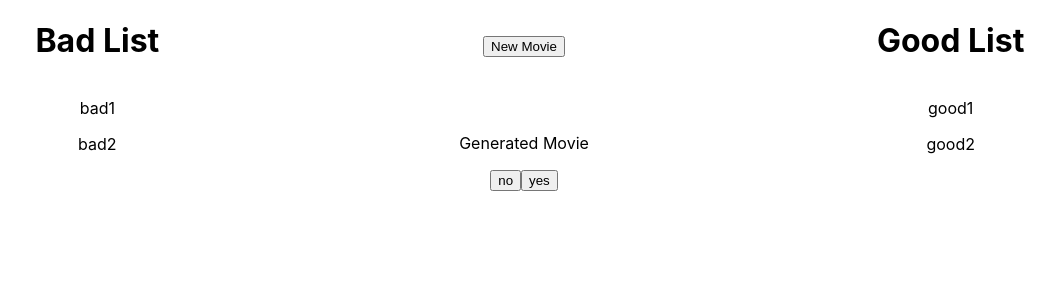
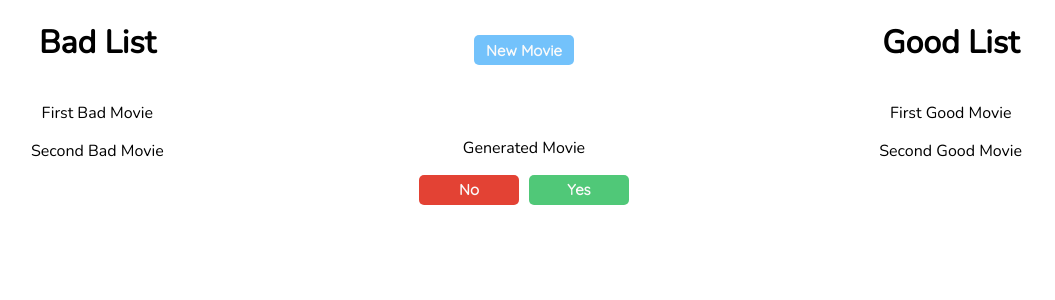
Before and after one commit to MatthewONeill/movierecommender, a JavaScript app: page / in a window 1280 px wide. Shown: the top 300 px of the page, without its empty margins (116-1171 px from the left). Built offline with nearby package versions, Linux system fonts and the light colour scheme; the HTML template or start-up script is replaced by a standard one.

Commit message:
Button Styling + adding fonts

```diff
--- a/public/index.html
+++ b/public/index.html
@@ -9,6 +9,8 @@
       name="description"
       content="Web site created using create-react-app"
     />
+    <link rel="preconnect" href="https://fonts.gstatic.com">
+    <link href="https://fonts.googleapis.com/css2?family=Nunito&family=Quicksand&display=swap" rel="stylesheet">
     <!--
       Notice the use of %PUBLIC_URL% in the tags above.
       It will be replaced with the URL of the `public` folder during the build.
--- a/src/App.css
+++ b/src/App.css
@@ -18,3 +18,49 @@
   width: 500px;
   text-align: center
 }
+
+h1{
+  font-family: 'Nunito', sans-serif;
+  font-weight: bolder;
+}
+
+p{
+  font-family: 'Nunito', sans-serif;
+}
+
+button{
+  width: 100px;
+  height: 30px;
+  border: solid 1px transparent;
+  border-radius: 5px;
+  font-size: 15px;
+  font-family: 'Quicksand', sans-serif;
+  font-weight: bold;
+}
+
+.noButton{
+  background-color: #e34234;
+  color: #FAFAFA;
+}
+
+.yesButton{
+  background-color: #50C878;
+  color: #FAFAFA;
+}
+
+.newMovieButton{
+  background-color: #73C2FB;
+  color: #FAFAFA;
+}
+
+@media(min-width: 360px){
+  .noButton{
+    margin-right: 0px;
+  }
+}
+
+@media(min-width: 760px){
+  .noButton{
+    margin-right: 10px;
+  }
+}
--- a/src/App.js
+++ b/src/App.js
@@ -8,7 +8,7 @@ function App() {
           <h1>Bad List</h1>
         </div>
         <div className="movieColumn">
-          <button>New Movie</button>
+          <button className="newMovieButton">New Movie</button>
         </div>
         <div className="goodColumn">
           <h1>Good List</h1>
@@ -17,19 +17,19 @@ function App() {
 
       <div className="container">
         <div className="badColumn">
-          <p>bad1</p>
-          <p>bad2</p>
+          <p>First Bad Movie</p>
+          <p>Second Bad Movie</p>
         </div>
         <div className="movieColumn">
           <p>Generated Movie</p>
           <div className="buttons">
-            <button>no</button>
-            <button>yes</button>
+            <button className="noButton">No</button>
+            <button className="yesButton">Yes</button>
           </div>
         </div>
         <div className="goodColumn">
-          <p>good1</p>
-          <p>good2</p>
+          <p>First Good Movie</p>
+          <p>Second Good Movie</p>
         </div>
       </div>
     </div>
```
